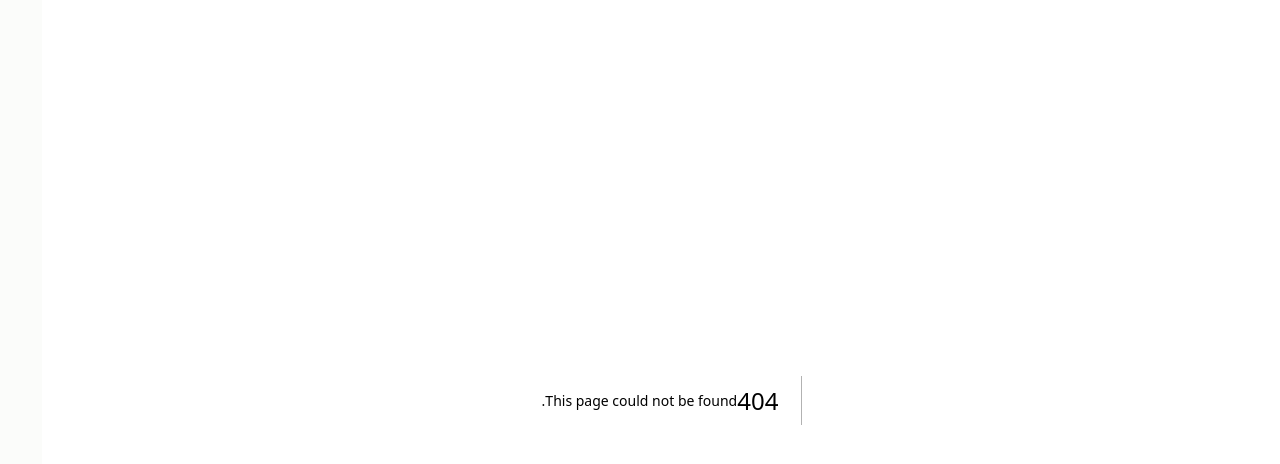
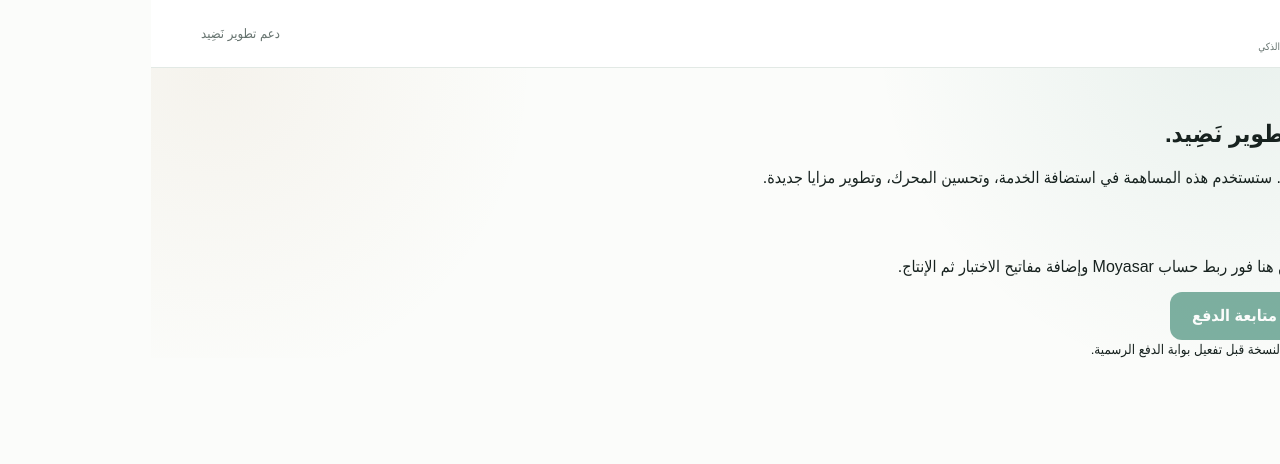
Before and after one commit to alalmaiesa-glitch/nadid, a Next.js app: page /support in a window 1280 px wide. Before the commit this address had no page. Shown: the top 464 px of the page. Built offline with nearby package versions, Linux system fonts and the light colour scheme; a web font is replaced by a local one.

Commit message:
feat: add development support checkout page

```diff
--- /dev/null
+++ b/app/support/page.tsx
@@ -0,0 +1,59 @@
+"use client";
+
+import Link from "next/link";
+import { useSearchParams } from "next/navigation";
+import { Brand } from "@/components/SiteHeader";
+
+export default function SupportPage() {
+  const params = useSearchParams();
+  const raw = Number(params.get("amount") ?? "5");
+  const amount = Number.isFinite(raw) && raw > 0 ? raw : 5;
+
+  return (
+    <main className="support-page">
+      <header className="app-topbar">
+        <div className="shell">
+          <Brand />
+          <span className="app-topbar-title">دعم تطوير نَضِيد</span>
+        </div>
+      </header>
+
+      <section className="support-checkout">
+        <div className="support-checkout-card">
+          <span className="eyebrow">مساهمة اختيارية</span>
+          <h1>شكرًا لدعمك تطوير نَضِيد.</h1>
+          <p>
+            اخترت مساهمة بقيمة <strong>${amount}</strong>. ستستخدم هذه
+            المساهمة في استضافة الخدمة، وتحسين المحرك، وتطوير مزايا جديدة.
+          </p>
+
+          <div className="support-summary">
+            <span>دعم تطوير نَضِيد</span>
+            <strong>${amount}</strong>
+          </div>
+
+          <div className="payment-placeholder">
+            <strong>بوابة الدفع</strong>
+            <p>
+              سيظهر نموذج الدفع الآمن هنا فور ربط حساب Moyasar وإضافة مفاتيح
+              الاختبار ثم الإنتاج.
+            </p>
+          </div>
+
+          <div className="support-checkout-actions">
+            <Link href="/#support" className="button button-secondary">
+              تعديل المبلغ
+            </Link>
+            <button className="button button-primary" disabled>
+              متابعة الدفع
+            </button>
+          </div>
+
+          <small>
+            لا تدخل بيانات بطاقة في هذه النسخة قبل تفعيل بوابة الدفع الرسمية.
+          </small>
+        </div>
+      </section>
+    </main>
+  );
+}
```
